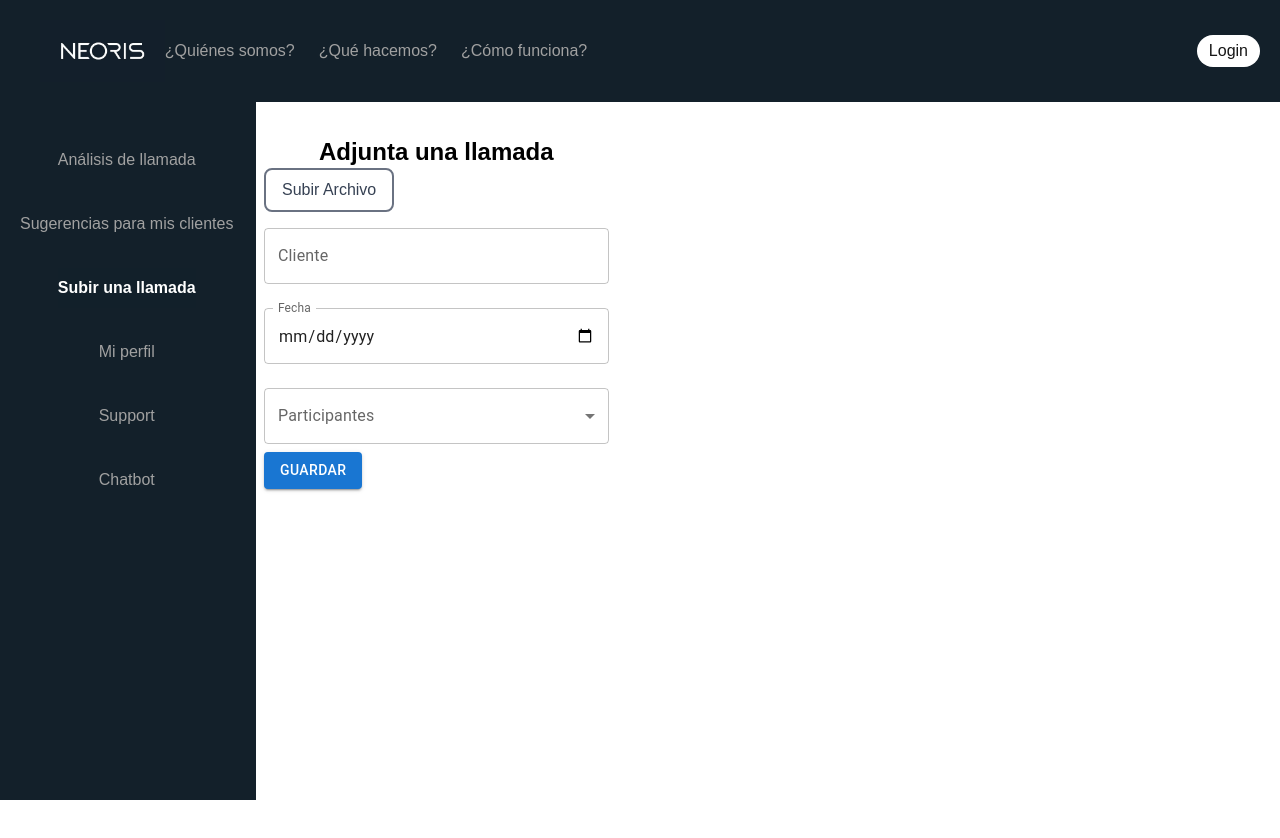
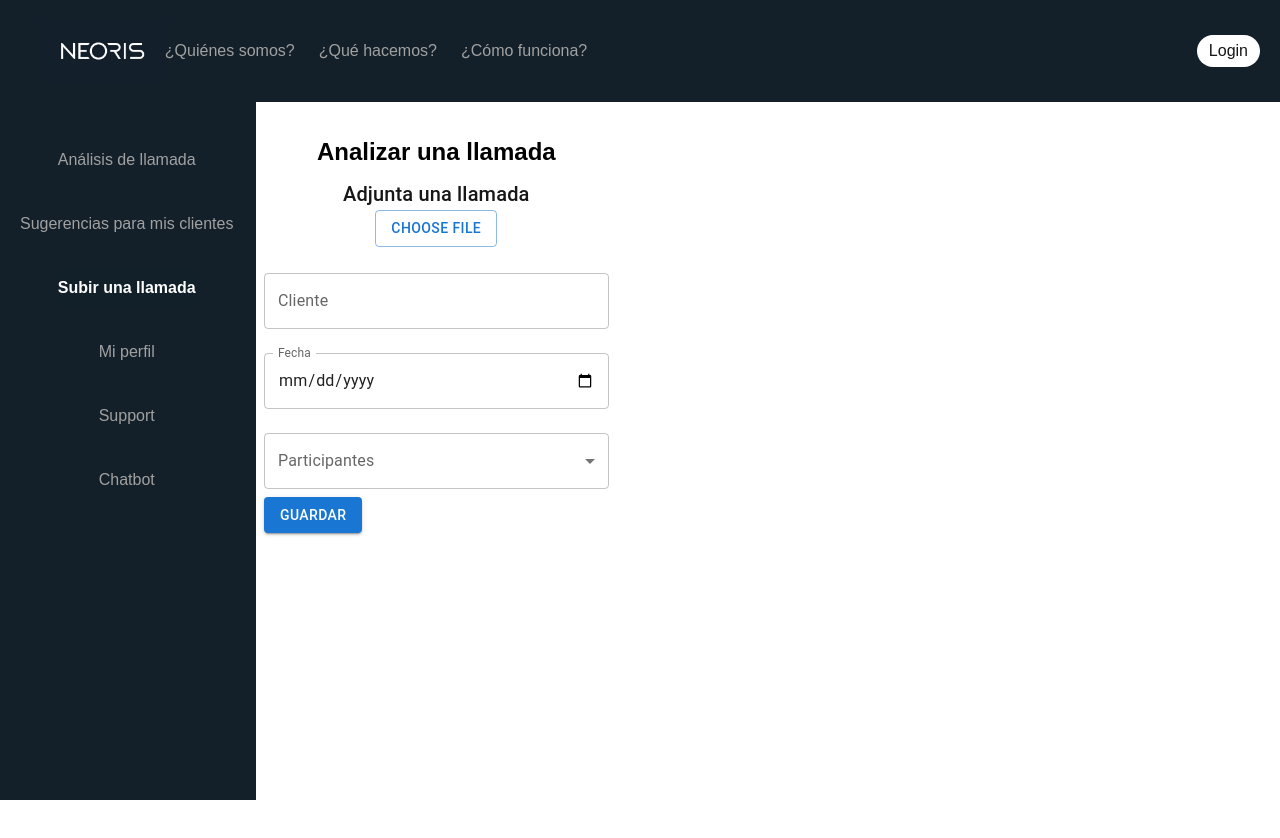
Before and after one commit to Fuerza-Leona/callsight, a Next.js app: page /formsSubeLlamada in a window 1280 px wide. Shown: the top 838 px of the page. Built offline with nearby package versions, Linux system fonts and the light colour scheme.

Commit message:
Committing changes from reginaBranch

```diff
--- a/src/app/components/FileUploader.tsx
+++ b/src/app/components/FileUploader.tsx
@@ -1,34 +1,67 @@
-import React, { useRef } from 'react';
+"use client";
+
+import React, { useState } from "react";
+import { Button, Typography } from "@mui/material";
 
 interface FileUploaderProps {
   onFileSelect: (file: File) => void;
 }
 
 const FileUploader: React.FC<FileUploaderProps> = ({ onFileSelect }) => {
-    const fileInputRef = useRef<HTMLInputElement>(null);
+  const [selectedFile, setSelectedFile] = useState<File | null>(null);
+  const [error, setError] = useState<string>("");
 
+  // Handle file selection
   const handleFileChange = (event: React.ChangeEvent<HTMLInputElement>) => {
-        if (event.target.files && event.target.files.length > 0) {
-            onFileSelect(event.target.files[0]);
+    const file = event.target.files?.[0];
+
+    if (file) {
+      // Validate file type (only allow videos)
+      if (!file.type.startsWith("video/")) {
+        setError("Please upload a valid video file.");
+        setSelectedFile(null);
+        return;
+      }
+
+      setError(""); // Clear any previous error
+      setSelectedFile(file);
+      onFileSelect(file); // Pass file to parent component
     }
   };
 
   return (
-        <div>
+    <div style={{ textAlign: "center", padding: "10px" }}>
+      <Typography variant="h6" >
+        Adjunta una llamada
+      </Typography>
+
+      {/* File Input */}
       <input
         type="file"
-                ref={fileInputRef}
+        accept="video/*"
         onChange={handleFileChange}
-                accept="video/*"
-                className="hidden"
+        style={{ display: "none" }}
+        id="file-input"
       />
+      <label htmlFor="file-input">
+        <Button variant="outlined" component="span">
+          Choose File
+        </Button>
+      </label>
 
-            <button
-                onClick={() => fileInputRef.current?.click()}
-                className="px-4 py-2 border-2 border-gray-500 rounded-lg text-gray-700 hover:bg-gray-200"
-            >
-                Subir Archivo
-            </button>
+      {/* Show selected file name only once */}
+      {selectedFile && (
+        <Typography variant="body1" style={{ marginTop: "10px" }}>
+          {selectedFile.name}
+        </Typography>
+      )}
+
+      {/* Error Message */}
+      {error && (
+        <Typography variant="body2" color="error" style={{ marginTop: "10px" }}>
+          {error}
+        </Typography>
+      )}
     </div>
   );
 };
--- a/src/app/formsSubeLlamada/page.tsx
+++ b/src/app/formsSubeLlamada/page.tsx
@@ -24,7 +24,7 @@ const Page: React.FC = () => {
     return (
         <div className="relative left-64 top-32 w-82/100 min-h-screen grid grid-cols-3 gap-2 auto-rows-min m-2">
             <div>
-            <h1 className="text-black text-2xl font-bold flex items-center justify-center w-full text-center">Adjunta una llamada</h1>
+            <h1 className="text-black text-2xl font-bold flex items-center justify-center w-full text-center">Analizar una llamada</h1>
                 <FileUploader onFileSelect={handleFileSelect} />
                 <FormInputs onFormSubmit={handleFormSubmit} />
             </div>
```
Lines whose indentation alone changed are shown as unchanged.
